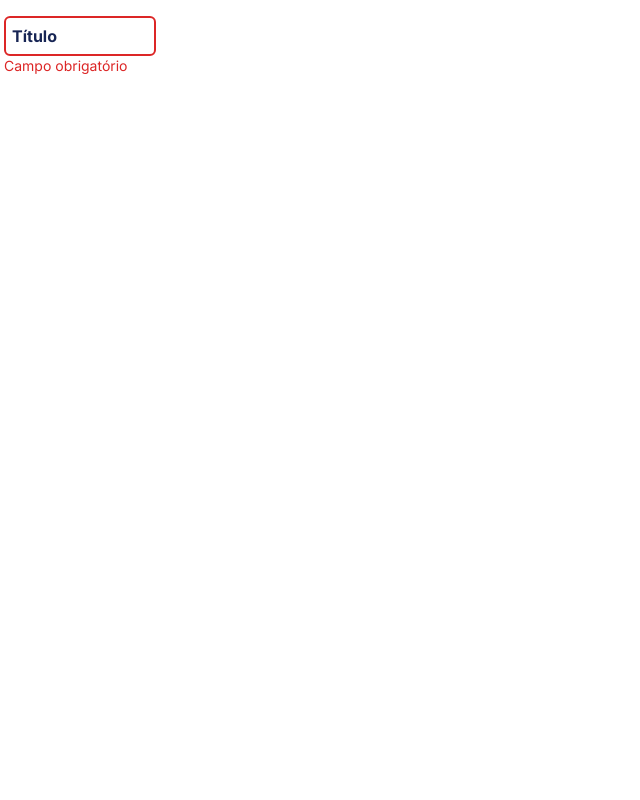
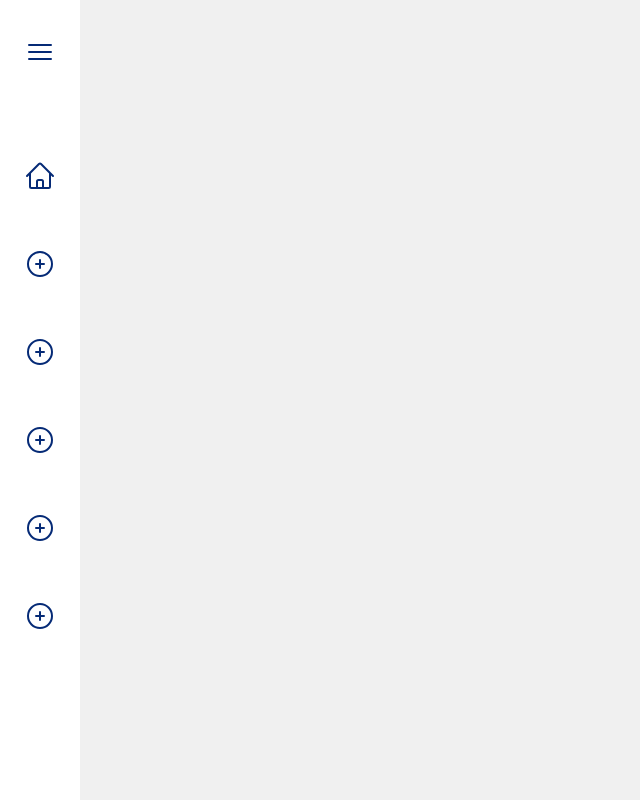
Before and after one commit to juserrrrr/4vote-web, a Next.js app: page / in a window 1280 px wide. Shown: the whole page, without its empty margins (0-640 px from the left). Built offline with nearby package versions, Linux system fonts and the light colour scheme.

Commit message:
feat: create menu component

```diff
--- a/package.json
+++ b/package.json
@@ -9,6 +9,7 @@
     "lint": "next lint"
   },
   "dependencies": {
+    "@heroicons/react": "^2.1.3",
     "next": "14.2.3",
     "react": "^18",
     "react-dom": "^18"
--- /dev/null
+++ b/src/app/components/sideMenu/SideMenu.tsx
@@ -0,0 +1,89 @@
+import { Bars3Icon, HomeIcon, PlusCircleIcon, XMarkIcon } from '@heroicons/react/24/outline';
+import Link, { LinkProps } from 'next/link';
+import { usePathname } from 'next/navigation';
+import React, { useState } from 'react';
+
+const menuItems = [
+  {
+    href: '/inicio',
+    text: 'Início',
+    icon: <HomeIcon className="w-8 h-8" />,
+  },
+  {
+    href: '/criar',
+    text: 'Criar',
+    icon: <PlusCircleIcon className="w-8 h-8" />,
+  },
+  {
+    href: '/participar',
+    text: 'Participar',
+    icon: <PlusCircleIcon className="w-8 h-8" />,
+  },
+  {
+    href: '/historico',
+    text: 'Histórico',
+    icon: <PlusCircleIcon className="w-8 h-8" />,
+  },
+  {
+    href: '/validar',
+    text: 'Validar voto',
+    icon: <PlusCircleIcon className="w-8 h-8" />,
+  },
+  {
+    href: '/configuracoes',
+    text: 'Configurações',
+    icon: <PlusCircleIcon className="w-8 h-8" />,
+  },
+];
+
+type ButtonMenuProps = LinkProps & {
+  children: React.ReactNode;
+  icon: React.ReactNode;
+};
+
+function ButtonMenu({ href, children, icon, ...rest }: ButtonMenuProps) {
+  const pathName = usePathname();
+  const isPath = pathName === href;
+
+  return (
+    <Link
+      href={href}
+      className={`rounded-lg h-14 w-full flex items-center pl-3 pr-3 gap-5 ${isPath ? 'bg-corPrincipal text-white' : 'hover:bg-corSecundaria'}`}
+      {...rest}
+    >
+      {icon}
+      {children}
+    </Link>
+  );
+}
+
+function SideMenu() {
+  const [isOpen, setIsOpen] = useState<Boolean>(false);
+  return (
+    <div
+      className={`h-screen pt-9 pb-9 pl-3 pr-3 bg-white text-corPrincipal ${isOpen ? 'w-72' : 'w-20'} transition-all duration-300`}
+    >
+      <div className="flex mb-20 pl-3 pr-3">
+        <button
+          onClick={() => setIsOpen(!isOpen)}
+          className="text-xl"
+        >
+          {isOpen ? <XMarkIcon className="w-8 h-8" /> : <Bars3Icon className="w-8 h-8" />}
+        </button>
+      </div>
+      <nav className="flex flex-col gap-8 items-start self-stretch text-2xl font-bold ">
+        {menuItems.map((item) => (
+          <ButtonMenu
+            key={item.href}
+            href={item.href}
+            icon={item.icon}
+          >
+            {isOpen && item.text}
+          </ButtonMenu>
+        ))}
+      </nav>
+    </div>
+  );
+}
+
+export default SideMenu;
--- a/src/app/page.tsx
+++ b/src/app/page.tsx
@@ -1,5 +1,5 @@
 'use client';
-import InputCustom from './lib/components/InputCustom';
+import SideMenu from './components/sideMenu/SideMenu';
 import { useState } from 'react';
 
 export default function Home() {
@@ -7,14 +7,8 @@ export default function Home() {
   console.log(text);
   return (
     <>
-      <div className=" w-40">
-        <InputCustom
-          label="Título"
-          type="text"
-          error={true}
-          helperText="Campo obrigatório"
-          onChange={(e) => setText(e.target.value)}
-        />
+      <div className=" bg-corNeutro">
+        <SideMenu />
       </div>
     </>
   );
--- a/tailwind.config.ts
+++ b/tailwind.config.ts
@@ -10,9 +10,8 @@ const config: Config = {
   theme: {
     extend: {
       backgroundImage: {
-        "gradient-radial": "radial-gradient(var(--tw-gradient-stops))",
-        "gradient-conic":
-          "conic-gradient(from 180deg at 50% 50%, var(--tw-gradient-stops))",
+        'gradient-radial': 'radial-gradient(var(--tw-gradient-stops))',
+        'gradient-conic': 'conic-gradient(from 180deg at 50% 50%, var(--tw-gradient-stops))',
       },
       colors: {
         corPrincipal: '#052A76',
```
Also changed, not shown: src/app/components/buttons/variantes.ts (renamed from src/app/components/buttons/variantes.tsx), 1 other file (tests, documents, lock files or other folders).
